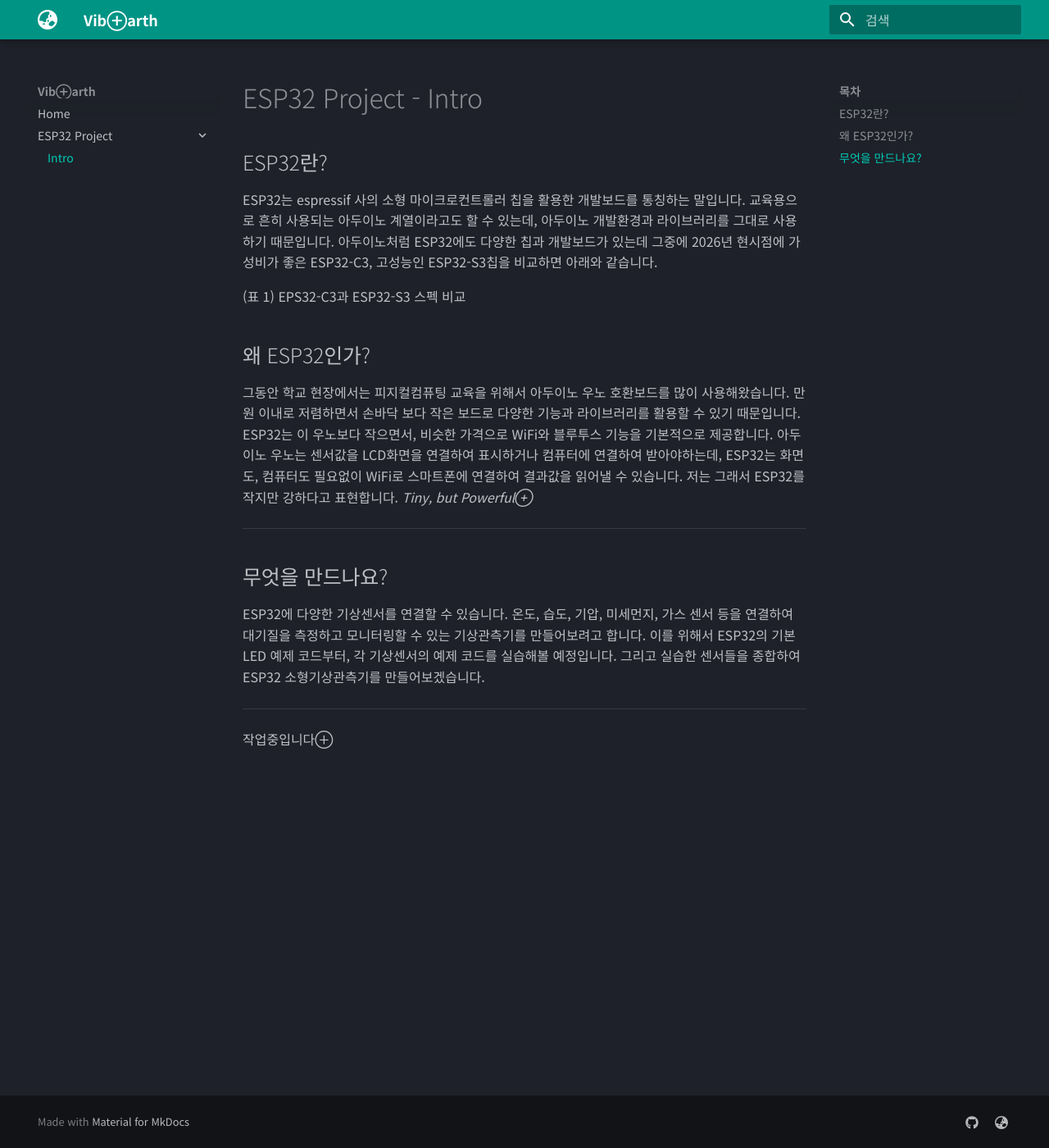
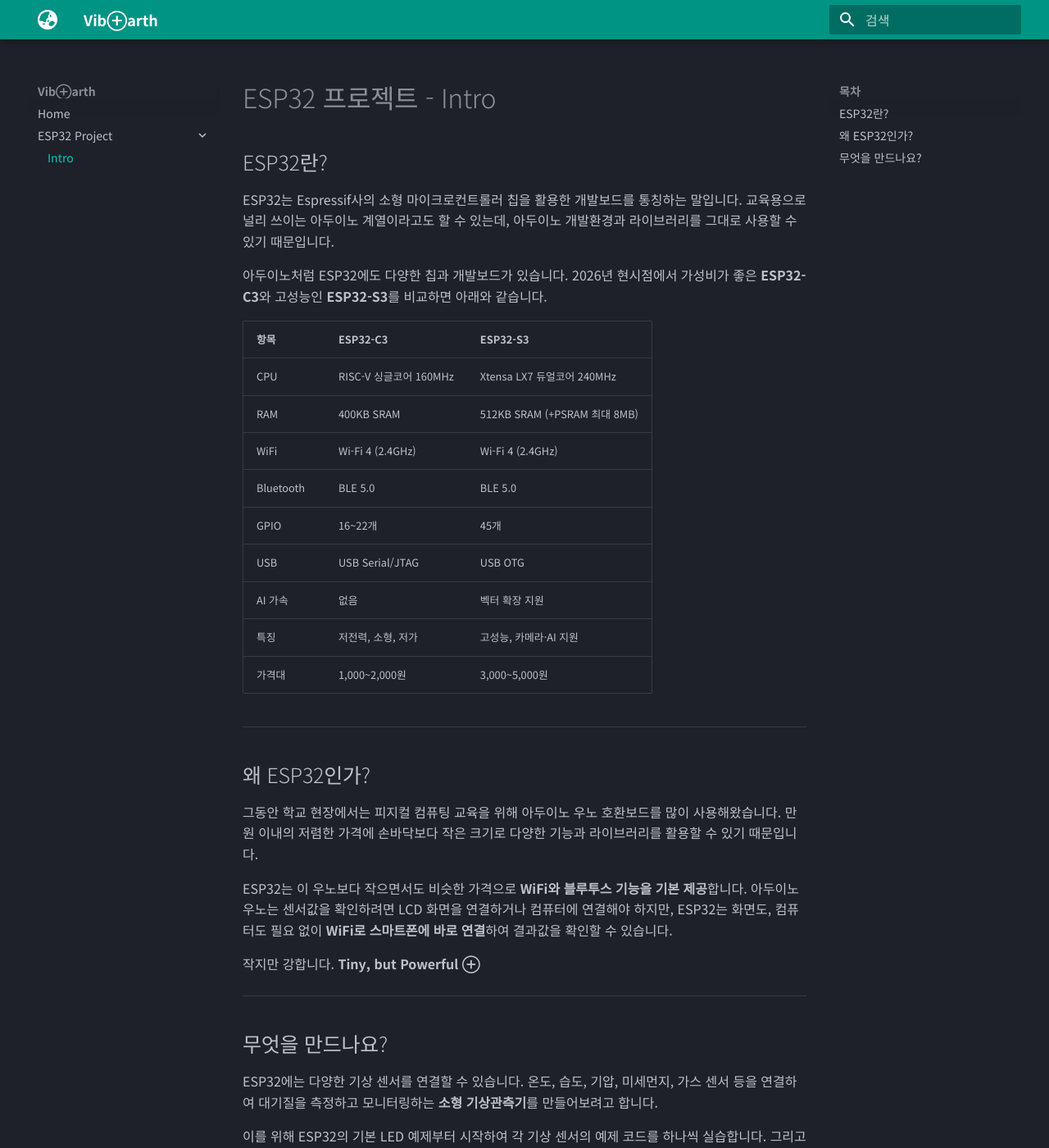
Before and after one commit to VibEarth/VibEarth.github.io, an MkDocs documentation site: the page built from docs/esp32/intro.md, in a window 1280 px wide and 1400 px high. Shown: the whole window at 82% size. Built offline with MkDocs 1.6.1 and Material for MkDocs 9.7.7, drawn with Linux system fonts in a browser that asks for light colours; some of the changed text lies outside the part shown.

Commit message:
Update intro.md

```diff
--- a/docs/esp32/intro.md
+++ b/docs/esp32/intro.md
@@ -1,32 +1,51 @@
-# ESP32 Project - Intro
+# ESP32 프로젝트 - Intro
 
 ## ESP32란?
 
-ESP32는 espressif 사의 소형 마이크로컨트롤러 칩을 활용한 개발보드를 통칭하는 말입니다.
-교육용으로 흔히 사용되는 아두이노 계열이라고도 할 수 있는데, 아두이노 개발환경과 라이브러리를 그대로 사용하기 때문입니다.
-아두이노처럼 ESP32에도 다양한 칩과 개발보드가 있는데 그중에 2026년 현시점에 가성비가 좋은 ESP32-C3, 고성능인 ESP32-S3칩을 비교하면 아래와 같습니다.
+ESP32는 Espressif사의 소형 마이크로컨트롤러 칩을 활용한 개발보드를 통칭하는 말입니다.
+교육용으로 널리 쓰이는 아두이노 계열이라고도 할 수 있는데,
+아두이노 개발환경과 라이브러리를 그대로 사용할 수 있기 때문입니다.
 
-(표 1) EPS32-C3과 ESP32-S3 스펙 비교
+아두이노처럼 ESP32에도 다양한 칩과 개발보드가 있습니다.
+2026년 현시점에서 가성비가 좋은 **ESP32-C3**와 고성능인 **ESP32-S3**를 비교하면 아래와 같습니다.
+
+| 항목 | ESP32-C3 | ESP32-S3 |
+|------|----------|----------|
+| CPU | RISC-V 싱글코어 160MHz | Xtensa LX7 듀얼코어 240MHz |
+| RAM | 400KB SRAM | 512KB SRAM (+PSRAM 최대 8MB) |
+| WiFi | Wi-Fi 4 (2.4GHz) | Wi-Fi 4 (2.4GHz) |
+| Bluetooth | BLE 5.0 | BLE 5.0 |
+| GPIO | 16~22개 | 45개 |
+| USB | USB Serial/JTAG | USB OTG |
+| AI 가속 | 없음 | 벡터 확장 지원 |
+| 특징 | 저전력, 소형, 저가 | 고성능, 카메라·AI 지원 |
+| 가격대 | 1,000~2,000원 | 3,000~5,000원 |
+
+---
 
 ## 왜 ESP32인가?
 
-그동안 학교 현장에서는 피지컬컴퓨팅 교육을 위해서 아두이노 우노 호환보드를 많이 사용해왔습니다.
-만원 이내로 저렴하면서 손바닥 보다 작은 보드로 다양한 기능과 라이브러리를 활용할 수 있기 때문입니다.
-ESP32는 이 우노보다 작으면서, 비슷한 가격으로 WiFi와 블루투스 기능을 기본적으로 제공합니다.
-아두이노 우노는 센서값을 LCD화면을 연결하여 표시하거나 컴퓨터에 연결하여 받아야하는데,
-ESP32는 화면도, 컴퓨터도 필요없이 WiFi로 스마트폰에 연결하여 결과값을 읽어낼 수 있습니다.
-저는 그래서 ESP32를 작지만 강하다고 표현합니다.
-*Tiny, but Powerful⊕*
+그동안 학교 현장에서는 피지컬 컴퓨팅 교육을 위해 아두이노 우노 호환보드를 많이 사용해왔습니다.
+만 원 이내의 저렴한 가격에 손바닥보다 작은 크기로 다양한 기능과 라이브러리를 활용할 수 있기 때문입니다.
+
+ESP32는 이 우노보다 작으면서도 비슷한 가격으로 **WiFi와 블루투스 기능을 기본 제공**합니다.
+아두이노 우노는 센서값을 확인하려면 LCD 화면을 연결하거나 컴퓨터에 연결해야 하지만,
+ESP32는 화면도, 컴퓨터도 필요 없이 **WiFi로 스마트폰에 바로 연결**하여 결과값을 확인할 수 있습니다.
+
+작지만 강합니다. **Tiny, but Powerful ⊕**
 
 ---
 
 ## 무엇을 만드나요?
 
-ESP32에 다양한 기상센서를 연결할 수 있습니다.
-온도, 습도, 기압, 미세먼지, 가스 센서 등을 연결하여 대기질을 측정하고 모니터링할 수 있는 기상관측기를 만들어보려고 합니다.
-이를 위해서 ESP32의 기본 LED 예제 코드부터, 각 기상센서의 예제 코드를 실습해볼 예정입니다.
-그리고 실습한 센서들을 종합하여 ESP32 소형기상관측기를 만들어보겠습니다.
+ESP32에는 다양한 기상 센서를 연결할 수 있습니다.
+온도, 습도, 기압, 미세먼지, 가스 센서 등을 연결하여
+대기질을 측정하고 모니터링하는 **소형 기상관측기**를 만들어보려고 합니다.
+
+이를 위해 ESP32의 기본 LED 예제부터 시작하여
+각 기상 센서의 예제 코드를 하나씩 실습합니다.
+그리고 실습한 센서들을 종합하여 **ESP32 소형 기상관측기**를 완성해보겠습니다.
 
 ---
 
-작업중입니다⊕
+* 작업중입니다 ⊕*
```
